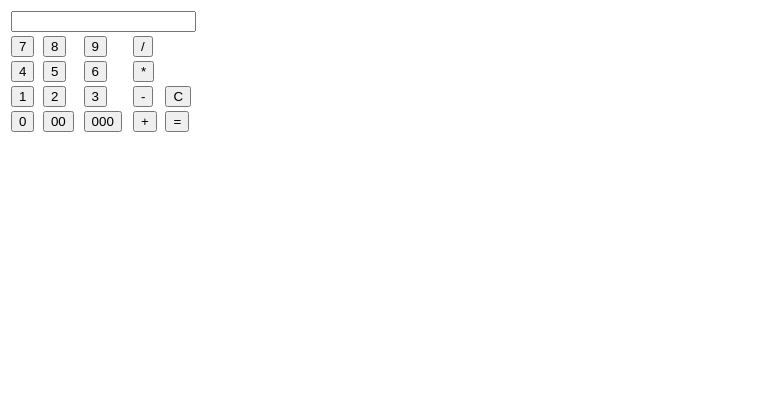
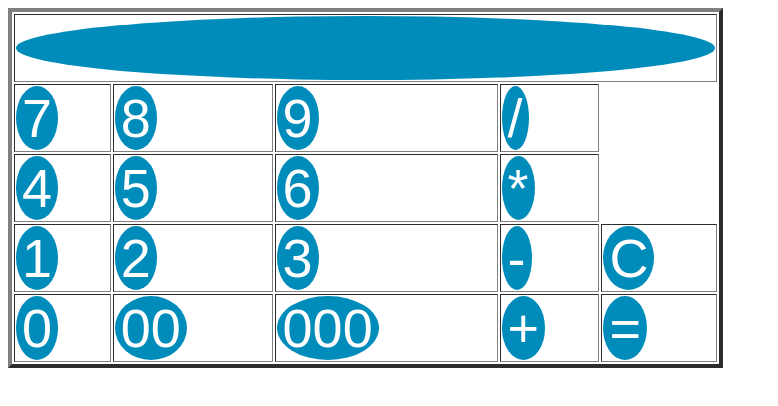
Before and after one commit to das4coding/javascriptcalulcator, a plain HTML site: page index.html in a window 1280 px wide. Shown: the whole page, without its empty margins (0-778 px from the left). Drawn offline with Linux system fonts and the light colour scheme.

```diff
--- a/css/main.css
+++ b/css/main.css
@@ -0,0 +1,12 @@
+button, #txtbox {
+
+    background-color: #008CBA;; /* Green */
+    border: none;
+    color: white;
+    padding: auto;
+    text-align: center;
+    text-decoration: none;
+    display: block;
+    font-size: 54px;
+    border-radius: 50%;
+  }
--- a/index.html
+++ b/index.html
@@ -10,9 +10,9 @@
 </head>
 <body onload="loadfunc()">
 
-        <table>
+        <table border="4">
             <tr>
-                <td colspan="6">  <input type="text" id="txtbox"></textarea></td>
+                <td colspan="5">  <input type="text" id="txtbox"></textarea></td>
 
             </tr>
 
```
